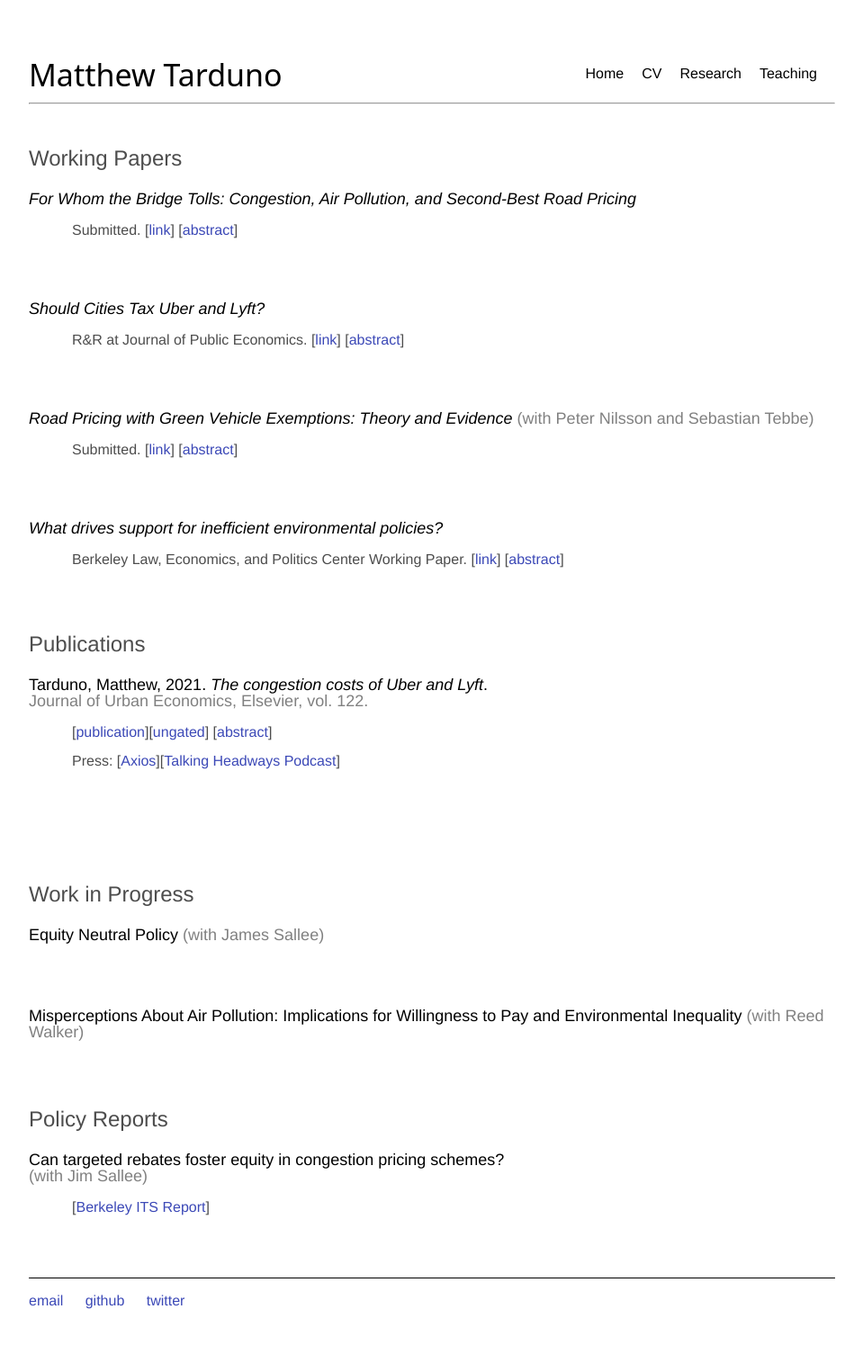
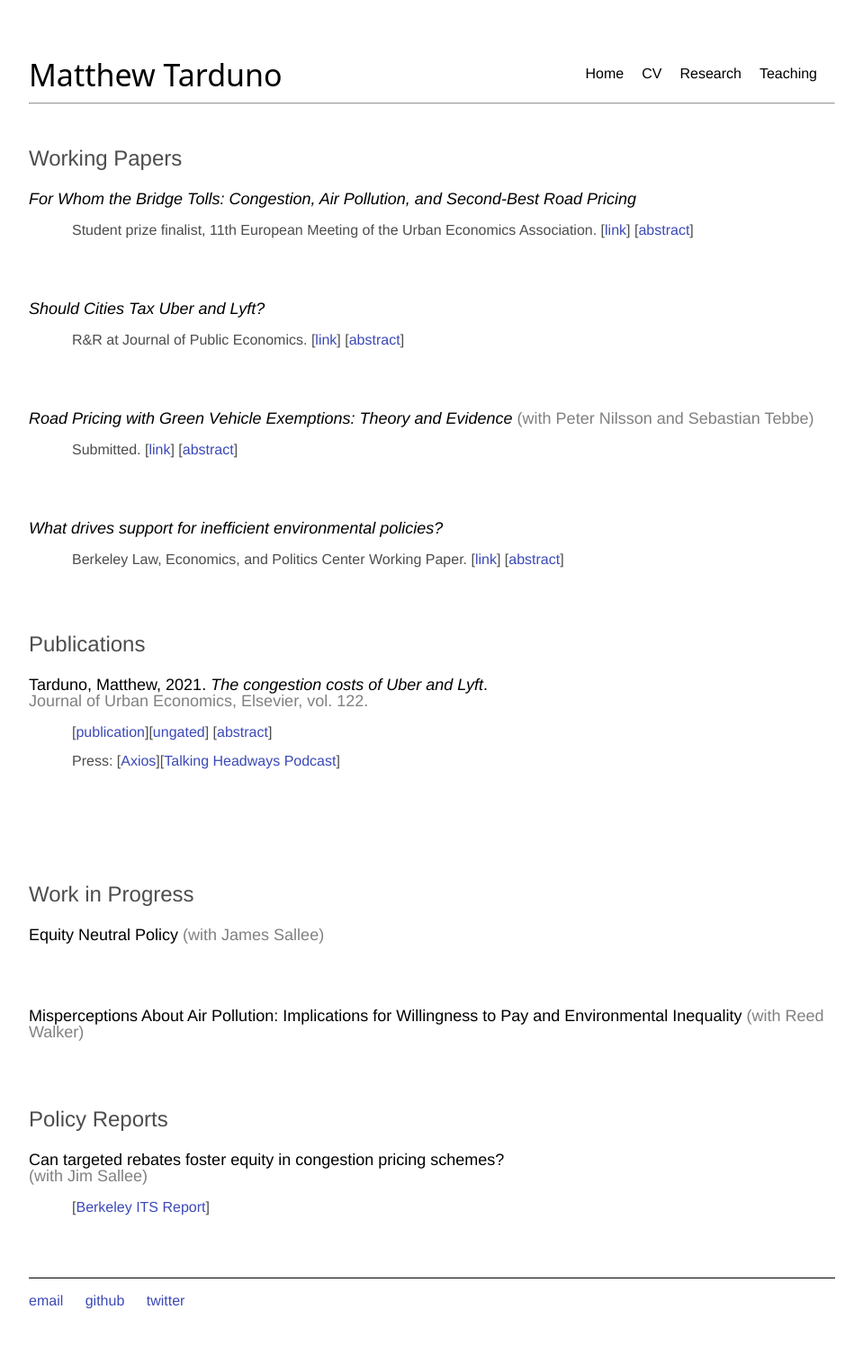
Before and after one commit to Matt-Tarduno/Matt-Tarduno.github.io, a Jekyll site: the page built from research/index.html, in a window 1280 px wide. Shown: the whole page at 90% size, without its empty margins (160-1119 px from the left). Built offline with Jekyll 4.4.1, drawn with Linux system fonts in a browser that asks for light colours.

Commit message:
Update index.html

```diff
--- a/research/index.html
+++ b/research/index.html
@@ -29,7 +29,7 @@ sitemap:
     <p style="font-size:18px;  color: black">
         <em>For Whom the Bridge Tolls: Congestion, Air Pollution, and Second-Best Road Pricing</em>
     </p>
-    <p style="margin-left:3em">Submitted. [<a href="https://matt-tarduno.github.io/jmp/" target="_blank">link</a>]
+    <p style="margin-left:3em">Student prize finalist, 11th European Meeting of the Urban Economics Association. [<a href="https://matt-tarduno.github.io/jmp/" target="_blank">link</a>]
         [<a href="javascript:void(0)" onclick="toggleAbstract('abstract1')">abstract</a>]
     </p>
     <p id="abstract1" style="font-size:14px; margin-left:5em; margin-right:10em; line-height: 1.2; display:none;">
```
